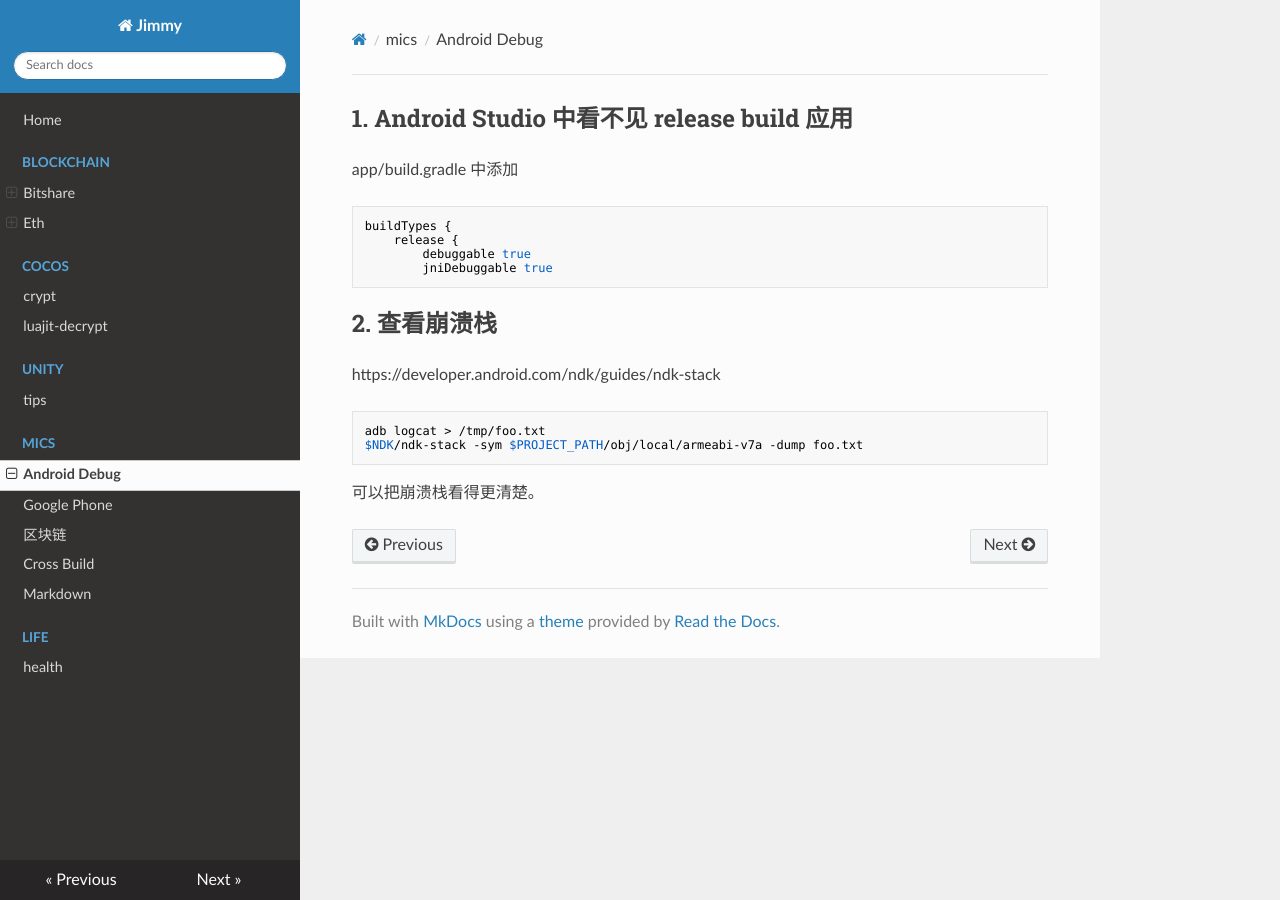
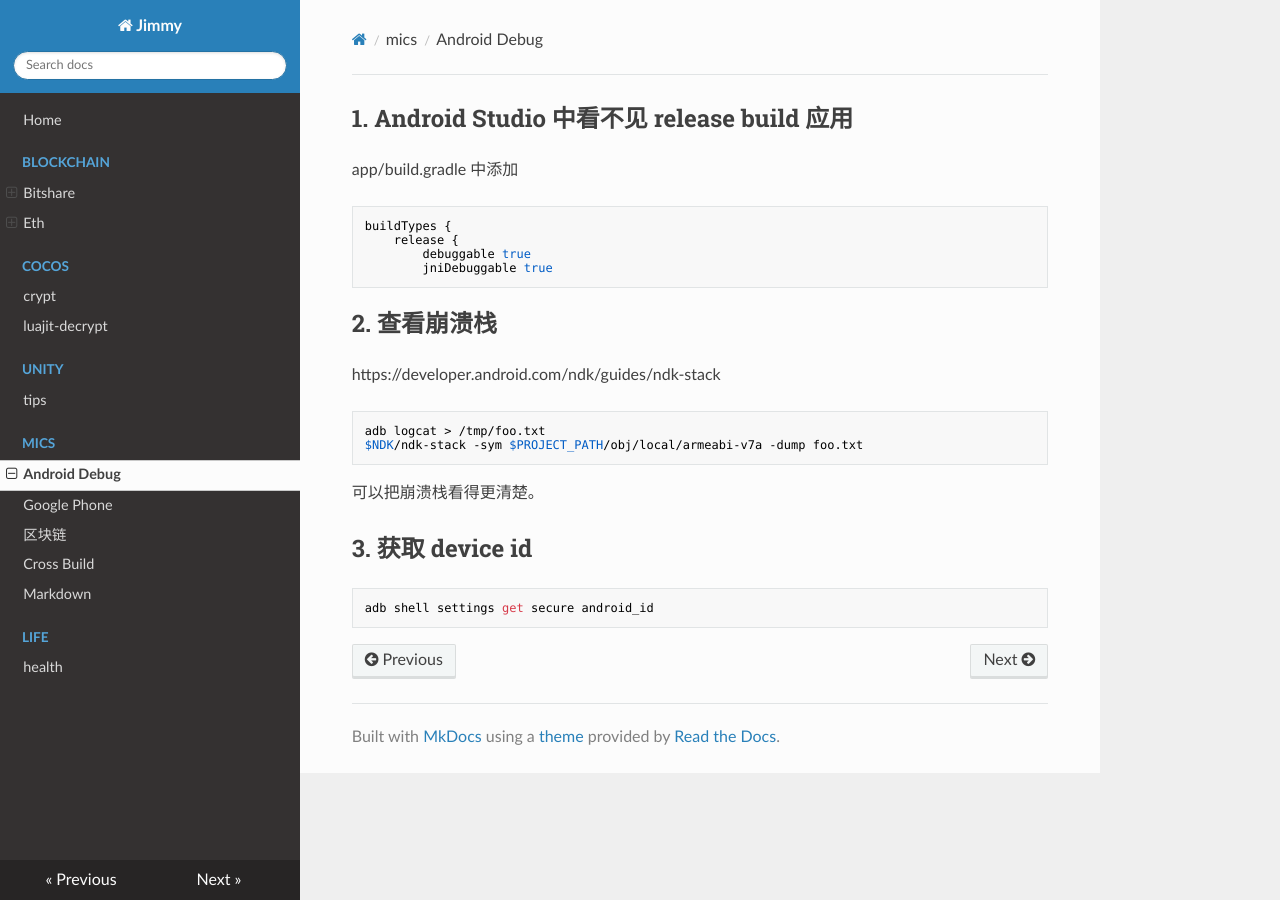
Before and after one commit to guo-m/blog, an MkDocs documentation site: the page built from docs/mics/android-debug.md, in a window 1280 px wide. Built offline with MkDocs 1.6.1, drawn with Linux system fonts in a browser that asks for light colours; nearby versions of some CDN libraries.

Commit message:
Update android-debug.md

````diff
--- a/docs/mics/android-debug.md
+++ b/docs/mics/android-debug.md
@@ -18,3 +18,9 @@ $NDK/ndk-stack -sym $PROJECT_PATH/obj/local/armeabi-v7a -dump foo.txt
 ```
 
 可以把崩溃栈看得更清楚。
+
+## 3. 获取 device id
+
+```
+adb shell settings get secure android_id
+```
````
